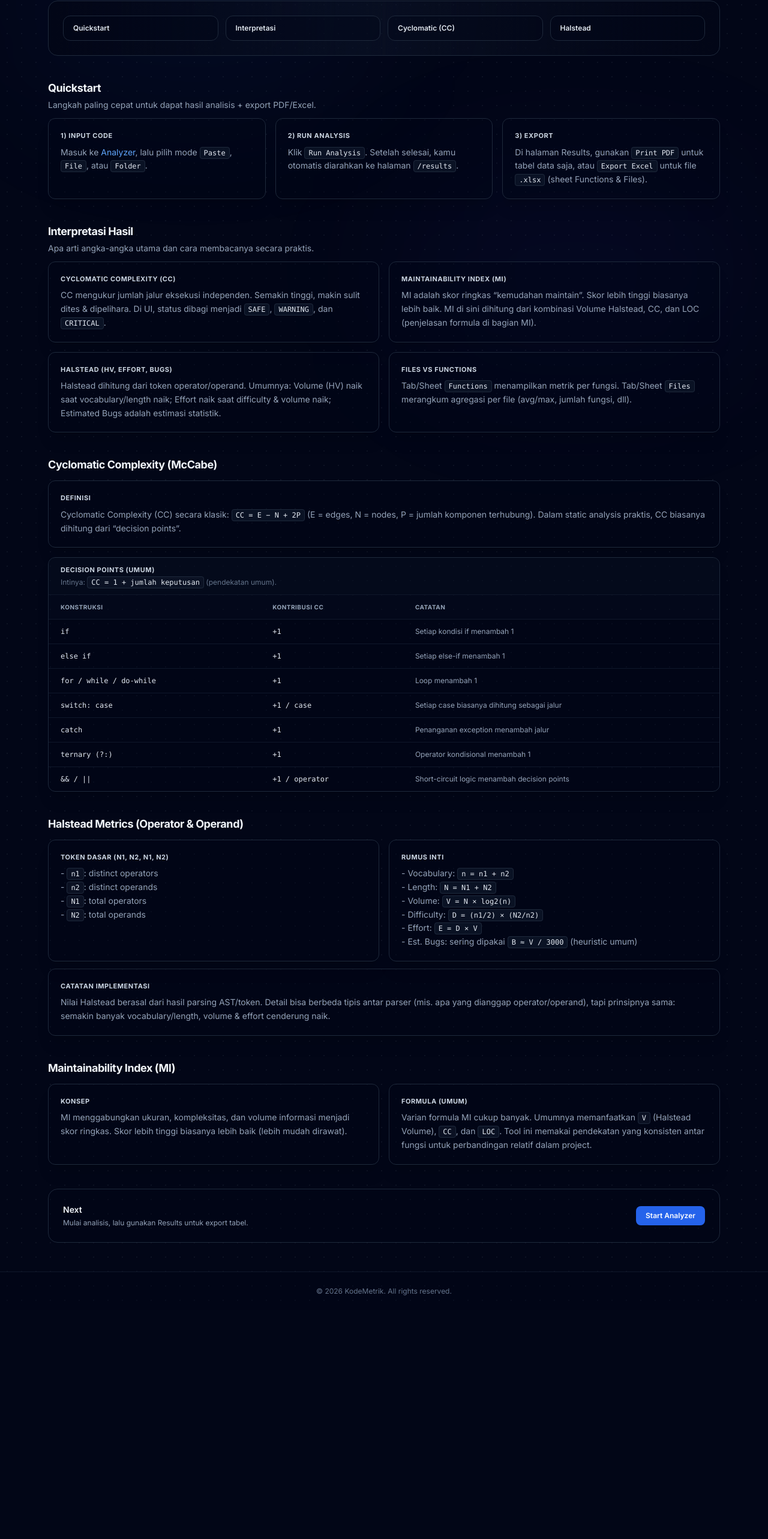
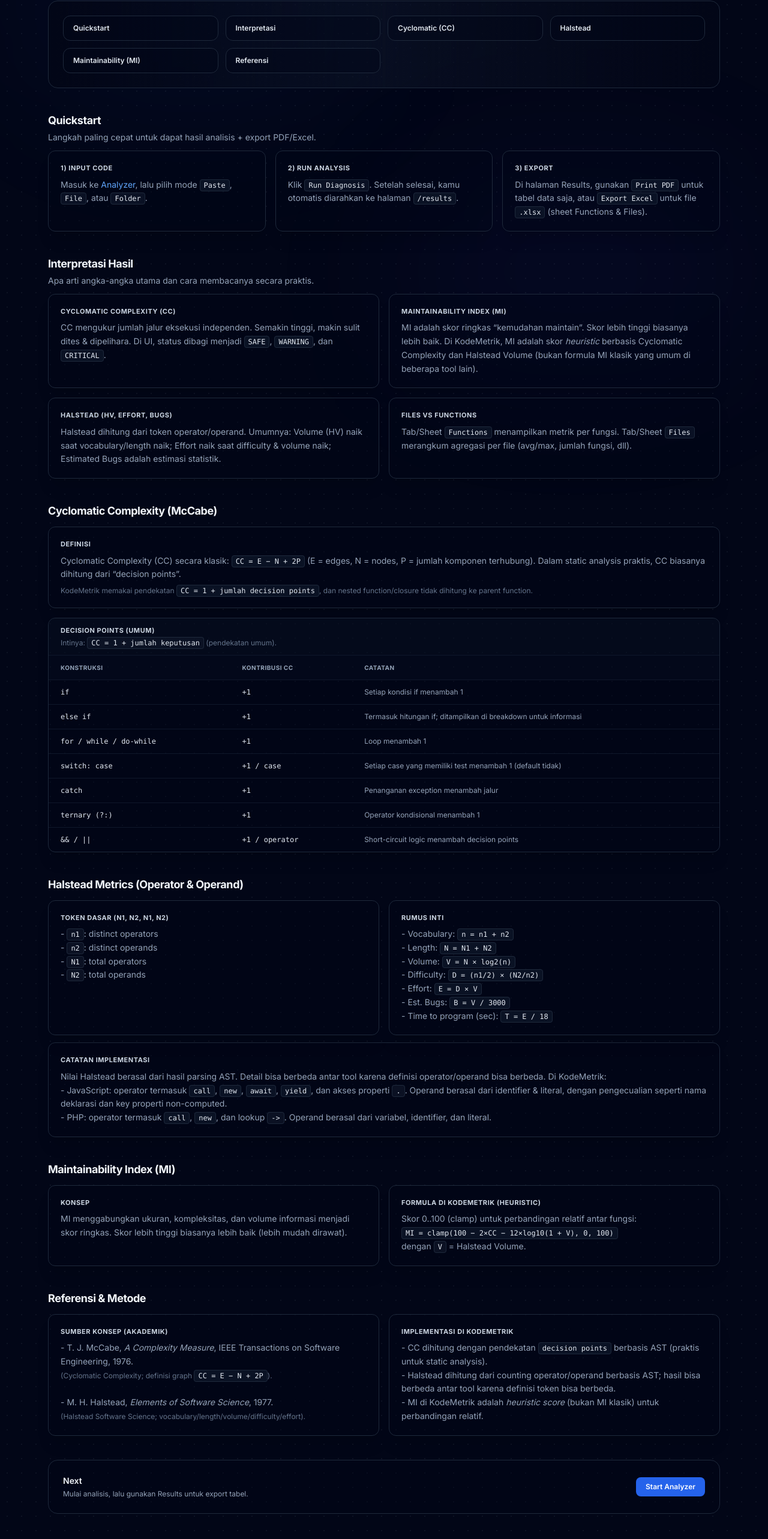
Before and after one commit to jayabelajar/kodemetrik, a Next.js app: page /docs in a window 1280 px wide. Shown: the part 172-2738 px from the top of the page at 60% size. Before the commit the page ends 2357 px from the top, so only its background shows below. Built offline with nearby package versions, Linux system fonts and the light colour scheme.

Commit message:
feat: update README with detailed metric definitions and enhance documentation; add LatestResultsLink component for dynamic results navigation

```diff
--- a/app/analyzer/page.tsx
+++ b/app/analyzer/page.tsx
@@ -15,7 +15,7 @@ const MAX_FILES = 100;
 export default function AnalyzerPage() {
   const router = useRouter();
   const [mode, setMode] = useState<"paste" | "file" | "folder">("paste");
-  const [language, setLanguage] = useState<LanguageId>("javascript");
+  const [language, setLanguage] = useState<LanguageId>("php");
   const [code, setCode] = useState<string>("");
   const [inputs, setInputs] = useState<AnalyzeInput[]>([]);
   const [error, setError] = useState<string | null>(null);
@@ -247,8 +247,8 @@ export default function AnalyzerPage() {
           <div className="flex rounded-lg bg-slate-950 p-1 border border-slate-900">
             {(
               [
+                { id: "php", label: "PHP" },
                 { id: "javascript", label: "JavaScript" },
-                { id: "php", label: "PHP" },
               ] as const
             ).map((l) => {
               const disabled = mode !== "paste";
--- a/app/docs/page.tsx
+++ b/app/docs/page.tsx
@@ -1,4 +1,5 @@
 import Link from "next/link";
+import LatestResultsLink from "@/components/LatestResultsLink";
 
 function Section({
   id,
@@ -57,12 +58,11 @@ export default function DocsPage() {
             >
               Open Analyzer
             </Link>
-            <Link
-              href="/results"
+            <LatestResultsLink
               className="rounded-lg border border-slate-800 bg-slate-900/30 px-4 py-2 text-xs font-semibold text-slate-200 transition-colors hover:border-slate-700 hover:text-white"
             >
               Open Results
-            </Link>
+            </LatestResultsLink>
           </div>
         </div>
 
@@ -73,6 +73,8 @@ export default function DocsPage() {
               { href: "#interpretation", label: "Interpretasi" },
               { href: "#cyclomatic", label: "Cyclomatic (CC)" },
               { href: "#halstead", label: "Halstead" },
+              { href: "#mi", label: "Maintainability (MI)" },
+              { href: "#references", label: "Referensi" },
             ].map((x) => (
               <a
                 key={x.href}
@@ -97,7 +99,7 @@ export default function DocsPage() {
             <InlineCode>Paste</InlineCode>, <InlineCode>File</InlineCode>, atau <InlineCode>Folder</InlineCode>.
           </MiniCard>
           <MiniCard title="2) Run analysis">
-            Klik <InlineCode>Run Analysis</InlineCode>. Setelah selesai, kamu otomatis diarahkan ke halaman{" "}
+            Klik <InlineCode>Run Diagnosis</InlineCode>. Setelah selesai, kamu otomatis diarahkan ke halaman{" "}
             <InlineCode>/results</InlineCode>.
           </MiniCard>
           <MiniCard title="3) Export">
@@ -119,8 +121,9 @@ export default function DocsPage() {
             <InlineCode>CRITICAL</InlineCode>.
           </MiniCard>
           <MiniCard title="Maintainability Index (MI)">
-            MI adalah skor ringkas “kemudahan maintain”. Skor lebih tinggi biasanya lebih baik. MI di sini dihitung dari
-            kombinasi Volume Halstead, CC, dan LOC (penjelasan formula di bagian MI).
+            MI adalah skor ringkas “kemudahan maintain”. Skor lebih tinggi biasanya lebih baik. Di KodeMetrik, MI adalah
+            skor <em>heuristic</em> berbasis Cyclomatic Complexity dan Halstead Volume (bukan formula MI klasik yang umum
+            di beberapa tool lain).
           </MiniCard>
           <MiniCard title="Halstead (HV, Effort, Bugs)">
             Halstead dihitung dari token operator/operand. Umumnya: Volume (HV) naik saat vocabulary/length naik; Effort
@@ -138,6 +141,10 @@ export default function DocsPage() {
           <MiniCard title="Definisi">
             Cyclomatic Complexity (CC) secara klasik: <InlineCode>CC = E − N + 2P</InlineCode> (E = edges, N = nodes, P
             = jumlah komponen terhubung). Dalam static analysis praktis, CC biasanya dihitung dari “decision points”.
+            <div className="mt-2 text-xs text-slate-500">
+              KodeMetrik memakai pendekatan <InlineCode>CC = 1 + jumlah decision points</InlineCode>, dan nested
+              function/closure tidak dihitung ke parent function.
+            </div>
           </MiniCard>
 
           <div className="rounded-xl border border-slate-800 bg-slate-950/40 overflow-hidden shadow-xl">
@@ -161,9 +168,9 @@ export default function DocsPage() {
                 <tbody className="divide-y divide-slate-900">
                   {[
                     { k: "if", c: "+1", n: "Setiap kondisi if menambah 1" },
-                    { k: "else if", c: "+1", n: "Setiap else-if menambah 1" },
+                    { k: "else if", c: "+1", n: "Termasuk hitungan if; ditampilkan di breakdown untuk informasi" },
                     { k: "for / while / do-while", c: "+1", n: "Loop menambah 1" },
-                    { k: "switch: case", c: "+1 / case", n: "Setiap case biasanya dihitung sebagai jalur" },
+                    { k: "switch: case", c: "+1 / case", n: "Setiap case yang memiliki test menambah 1 (default tidak)" },
                     { k: "catch", c: "+1", n: "Penanganan exception menambah jalur" },
                     { k: "ternary (?:)", c: "+1", n: "Operator kondisional menambah 1" },
                     { k: "&& / ||", c: "+1 / operator", n: "Short-circuit logic menambah decision points" },
@@ -195,16 +202,23 @@ export default function DocsPage() {
             - Volume: <InlineCode>V = N × log2(n)</InlineCode><br />
             - Difficulty: <InlineCode>D = (n1/2) × (N2/n2)</InlineCode><br />
             - Effort: <InlineCode>E = D × V</InlineCode><br />
-            - Est. Bugs: sering dipakai <InlineCode>B ≈ V / 3000</InlineCode> (heuristic umum)
+            - Est. Bugs: <InlineCode>B = V / 3000</InlineCode><br />
+            - Time to program (sec): <InlineCode>T = E / 18</InlineCode>
           </MiniCard>
         </div>
 
         <div className="rounded-xl border border-slate-800 bg-slate-950/40 p-5 shadow-xl">
           <div className="text-[11px] font-bold uppercase tracking-wider text-slate-300">Catatan implementasi</div>
           <p className="mt-2 text-sm text-slate-400 leading-relaxed">
-            Nilai Halstead berasal dari hasil parsing AST/token. Detail bisa berbeda tipis antar parser (mis. apa yang
-            dianggap operator/operand), tapi prinsipnya sama: semakin banyak vocabulary/length, volume & effort cenderung
-            naik.
+            Nilai Halstead berasal dari hasil parsing AST. Detail bisa berbeda antar tool karena definisi operator/operand
+            bisa berbeda. Di KodeMetrik:
+            <br />
+            - JavaScript: operator termasuk <InlineCode>call</InlineCode>, <InlineCode>new</InlineCode>,{" "}
+            <InlineCode>await</InlineCode>, <InlineCode>yield</InlineCode>, dan akses properti <InlineCode>.</InlineCode>.
+            Operand berasal dari identifier & literal, dengan pengecualian seperti nama deklarasi dan key properti non-computed.
+            <br />
+            - PHP: operator termasuk <InlineCode>call</InlineCode>, <InlineCode>new</InlineCode>, dan lookup{" "}
+            <InlineCode>{"->"}</InlineCode>. Operand berasal dari variabel, identifier, dan literal.
           </p>
         </div>
       </Section>
@@ -215,11 +229,40 @@ export default function DocsPage() {
             MI menggabungkan ukuran, kompleksitas, dan volume informasi menjadi skor ringkas. Skor lebih tinggi biasanya
             lebih baik (lebih mudah dirawat).
           </MiniCard>
-          <MiniCard title="Formula (umum)">
-            Varian formula MI cukup banyak. Umumnya memanfaatkan <InlineCode>V</InlineCode> (Halstead Volume),{" "}
-            <InlineCode>CC</InlineCode>, dan <InlineCode>LOC</InlineCode>. Tool ini memakai pendekatan yang konsisten
-            antar fungsi untuk perbandingan relatif dalam project.
+          <MiniCard title="Formula di KodeMetrik (heuristic)">
+            Skor 0..100 (clamp) untuk perbandingan relatif antar fungsi:
+            <br />
+            <InlineCode>MI = clamp(100 − 2×CC − 12×log10(1 + V), 0, 100)</InlineCode>
+            <br />
+            dengan <InlineCode>V</InlineCode> = Halstead Volume.
           </MiniCard>
+        </div>
+      </Section>
+
+      <Section id="references" title="Referensi & Metode">
+        <div className="grid gap-4 md:grid-cols-2">
+          <MiniCard title="Sumber konsep (akademik)">
+            - T. J. McCabe, <em>A Complexity Measure</em>, IEEE Transactions on Software Engineering, 1976.
+            <br />
+            <span className="text-xs text-slate-500">
+              (Cyclomatic Complexity; definisi graph <InlineCode>CC = E − N + 2P</InlineCode>).
+            </span>
+            <br />
+            <br />
+            - M. H. Halstead, <em>Elements of Software Science</em>, 1977.
+            <br />
+            <span className="text-xs text-slate-500">
+              (Halstead Software Science; vocabulary/length/volume/difficulty/effort).
+            </span>
+          </MiniCard>
+          <MiniCard title="Implementasi di KodeMetrik">
+            - CC dihitung dengan pendekatan <InlineCode>decision points</InlineCode> berbasis AST (praktis untuk static analysis).
+            <br />
+            - Halstead dihitung dari counting operator/operand berbasis AST; hasil bisa berbeda antar tool karena definisi token bisa berbeda.
+            <br />
+            - MI di KodeMetrik adalah <em>heuristic score</em> (bukan MI klasik) untuk perbandingan relatif.
+            <br />
+            </MiniCard>
         </div>
       </Section>
 
--- a/app/layout.tsx
+++ b/app/layout.tsx
@@ -4,7 +4,21 @@ import HeaderNav from "../components/HeaderNav";
 
 export const metadata: Metadata = {
   title: "KodeMetrik — Deep Source Code Complexity Analysis",
-  description: "High-performance developer tool to measure Cyclomatic Complexity, Halstead Metrics, and render interactive Control Flow Graphs client-side.",
+  description:
+    "High-performance developer tool to measure Cyclomatic Complexity, Halstead Metrics, and render interactive Control Flow Graphs client-side.",
+  metadataBase: new URL("https://kodemetrik.vercel.app"),
+  openGraph: {
+    title: "KodeMetrik",
+    description:
+      "Measure Cyclomatic Complexity, Halstead Metrics, and visualize Control Flow Graphs — fully client-side.",
+    type: "website",
+  },
+  twitter: {
+    card: "summary_large_image",
+    title: "KodeMetrik",
+    description:
+      "Measure Cyclomatic Complexity, Halstead Metrics, and visualize Control Flow Graphs — fully client-side.",
+  },
 };
 
 export default function RootLayout({ children }: { children: React.ReactNode }) {
@@ -26,7 +40,15 @@ export default function RootLayout({ children }: { children: React.ReactNode })
           {/* Footer */}
           <footer className="w-full border-t border-slate-900 bg-slate-950/40 py-6 text-center text-xs text-slate-500 no-print">
             <div className="mx-auto max-w-6xl px-4 text-center">
-              © {new Date().getFullYear()} KodeMetrik. All rights reserved.
+              © {new Date().getFullYear()} KodeMetrik. All rights reserved. Created by {" "}
+              <a
+                href="https://github.com/jayabelajar/kodemetrik"
+                target="_blank"
+                rel="noreferrer"
+                className="text-slate-400 hover:text-slate-200 underline underline-offset-4"
+              >
+                 jayabelajar
+              </a>
             </div>
           </footer>
         </div>
--- a/app/page.tsx
+++ b/app/page.tsx
@@ -184,7 +184,7 @@ export default function LandingPage() {
 
       {/* Call to Action */}
       <section className="rounded-2xl border border-slate-800 bg-gradient-to-r from-slate-950 via-slate-900/50 to-slate-950 p-8 md:p-12 text-center relative overflow-hidden">
-        <div className="absolute inset-0 bg-[radial-gradient(ellipse_80%_80%_at_50%_-20%,rgba(59,130,246,0.08),rgba(255,255,255,0))]" />
+        <div className="pointer-events-none absolute inset-0 -z-10 bg-[radial-gradient(ellipse_80%_80%_at_50%_-20%,rgba(59,130,246,0.08),rgba(255,255,255,0))]" />
         <h2 className="text-xl font-semibold md:text-2xl text-slate-100">
           Ready to analyze your project code quality?
         </h2>
--- /dev/null
+++ b/components/LatestResultsLink.tsx
@@ -0,0 +1,29 @@
+"use client";
+
+import Link from "next/link";
+import { useEffect, useState } from "react";
+
+export default function LatestResultsLink({
+  className,
+  children,
+}: {
+  className?: string;
+  children: React.ReactNode;
+}) {
+  const [href, setHref] = useState("/results");
+
+  useEffect(() => {
+    try {
+      const id = localStorage.getItem("codemetrik_latest_result_id");
+      if (id) setHref(`/results?id=${encodeURIComponent(id)}`);
+    } catch {
+      // ignore (SSR / blocked storage)
+    }
+  }, []);
+
+  return (
+    <Link href={href} className={className} title="Open latest analysis results">
+      {children}
+    </Link>
+  );
+}
```
Also changed, not shown: 1 other file (tests, documents, lock files or other folders).
